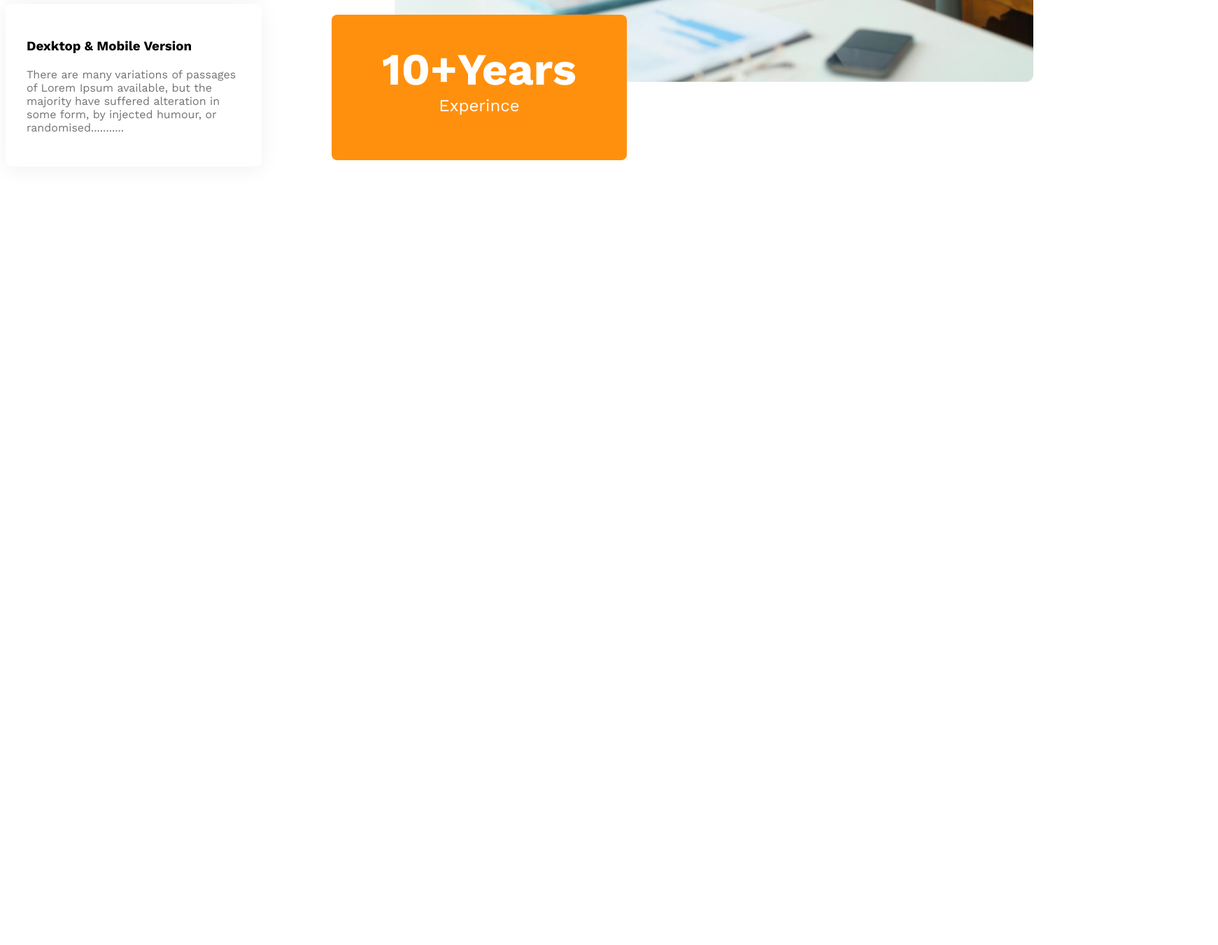
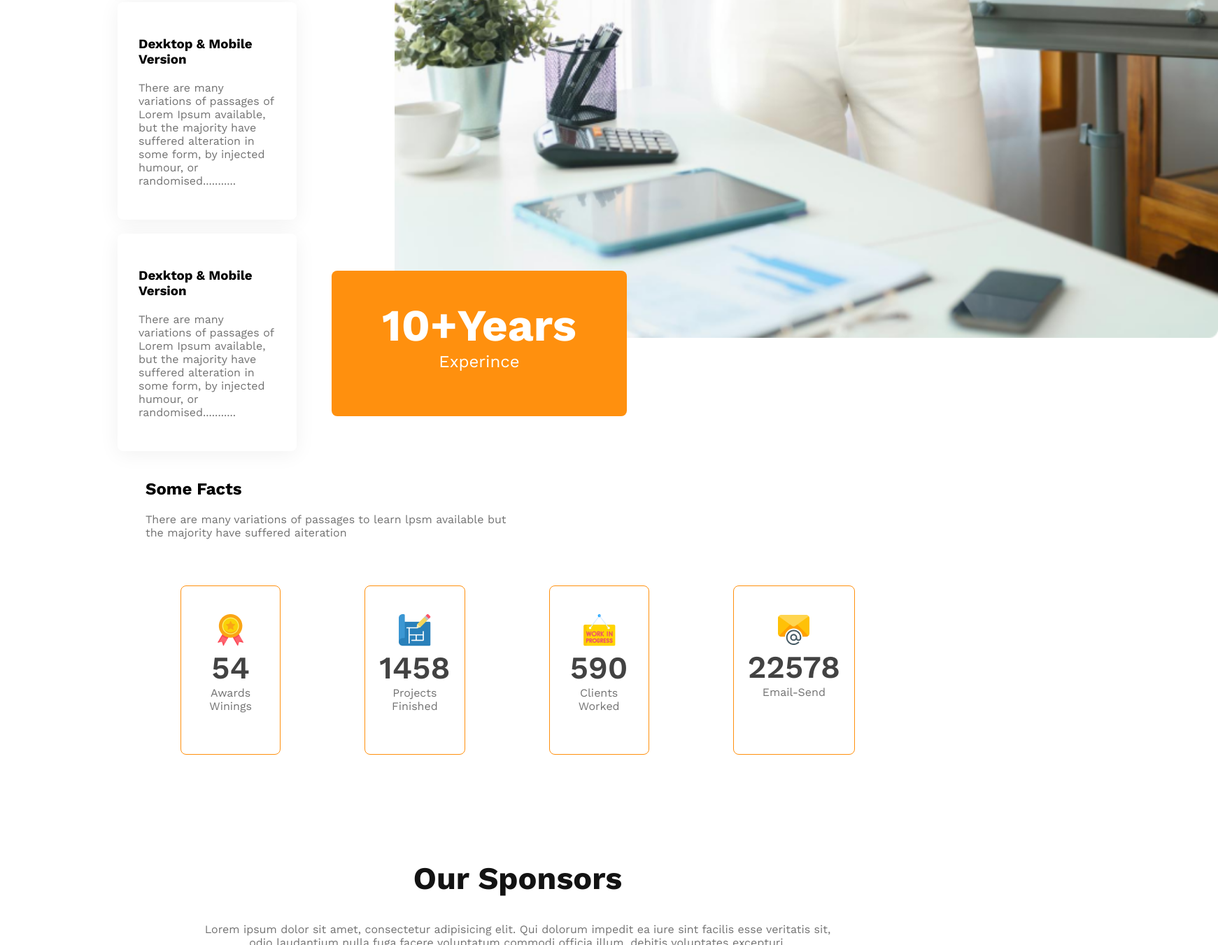
Before and after one commit to OmarRony/g3-archiects-website, a plain HTML site: page index.html in a window 1280 px wide. Shown: the part 3096-4447 px from the top of the page at 70% size, 1741 px wide, since content can reach past the window. Before the commit the page ends 3424 px from the top, so only its background shows below. Drawn offline with nearby package versions, Linux system fonts and the light colour scheme.

Commit message:
main section done

```diff
--- a/index.html
+++ b/index.html
@@ -78,9 +78,54 @@
             </div>
         </section>
 
+        <section class="some-facts">
+            <div class="facts-content">
+                <h2>Some Facts</h2>
+                <p class="banner-para">There are many variations of passages to learn lpsm available but <br> the majority have suffered aiteration</p>
+            </div>
+            <div class="facts-cards">
+                <div class="cards">
+                    <img src="assets/icons/ribon.png" alt="">
+                    <h3>54</h3>
+                    <p class="banner-para">Awards Winings</p>
+                </div>
+                <div class="cards">
+                    <img src="assets/icons/projects.png" alt="">
+                    <h3>1458</h3>
+                    <p class="banner-para">Projects Finished </p>
+                </div>
+                <div class="cards">
+                    <img src="assets/icons/customers.png" alt="">
+                    <h3>590</h3>
+                    <p class="banner-para">Clients Worked</p>
+                </div>
+                <div class="cards">
+                    <img src="assets/icons/email.png" alt="">
+                    <h3>22578</h3>
+                    <p class="banner-para">Email-Send</p>
+                </div>
+            </div>
+                <div class="sponsors">
+                    <div class="text-sponsors">
+                        <h2> Our Sponsors</h2>
+                        <p class="banner-para spons"> Lorem ipsum dolor sit amet, consectetur adipisicing elit. Qui dolorum impedit ea iure sint facilis esse veritatis sit,<br> odio laudantium nulla fuga facere voluptatum commodi officia illum, debitis voluptates excepturi.</p>
+                    </div>
+                    <div class="sposor-imgae">
+                        <div class="spo-1"><img src="assets/sponsors/spotify.png" alt="">
+                        </div>
+                        <div class="spo-2"><img src="assets/sponsors/amazon.png " alt=""></div>
+                        <div class="spo-3"><img src="assets/sponsors/google.png" alt="">
+                        </div>
+                        <div class="spo-4"><img src="assets/sponsors/telerama.png" alt="">
+                        </div>
+                        <div class="spo-5"><img src="assets/sponsors/figma.png" alt="">
+                        </div>
+                    </div>
+                </div>
+        </section>
     </main>
     <footer>
-
+        <p class="footer"> All rights reserved copyright@2023 startup landing page design </p>
     </footer>
 
 
--- a/styles.css
+++ b/styles.css
@@ -131,7 +131,8 @@ padding-right: 70px;
 .feautres{
     display: flex;
     margin-top:130px;
-    gap: 100px;
+    gap: 50px;
+    margin-left: 160px;
 
 
 }
@@ -186,11 +187,82 @@ margin-bottom: 0;
 
 }
 
+.some-facts{
+    margin-left: 200px;
+}
+.facts-cards{
+    display: flex;
+    gap:20px;
+}
 
+.facts-cards .cards{
+    border:1px solid #FF900E;
+    height: 240px;
+    width: 240px;
+    margin:50px;
+    border-radius: 8px;
+}
+.cards{
+    text-align: center;
+    margin-top: 20px;
+    padding-left:20px;
+    padding-right: 20px;
 
+}
+.cards img{
+    margin-top: 40px;
+    margin-bottom: 0;
+}
+.cards h3{
+    margin-top: 0;
+    margin-bottom: 0;
+    color:  #424242;
+    text-align: center;
+    font-family: Work Sans;
+    font-size: 45px;
+    font-style: normal;
+    font-weight: 600;
+}
+.cards p{
+    margin-top: 0;
+}
+.sposor-imgae{
+    display: flex;
+    gap: 50px;
+}
+.text-sponsors{
+margin-top: 100px;
+margin-bottom: 100px;
 
+}
 
+.text-sponsors h2{
+    text-align: center;
+    color:  #131313;
+    font-family: Work Sans;
+    font-size: 45px;
+    font-style: normal;
+    font-weight: 700;
 
+}
+.text-sponsors .spons{
+    text-align: center;
+}
+
+.footer{
+    width:1200px ;
+    height:100px ;
+    border-radius: 8px;
+    background: #FFF4E7;
+    margin-left: 200px;
+    margin-bottom: 100px;
+    color:#424242;
+    font-family: Work Sans;
+    font-size: 20px;
+    font-weight: 400;
+    text-align: center;
+
+}
 
 
 
```
